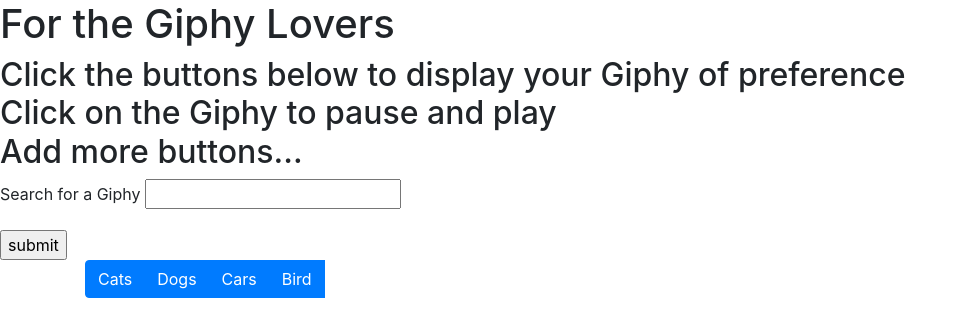
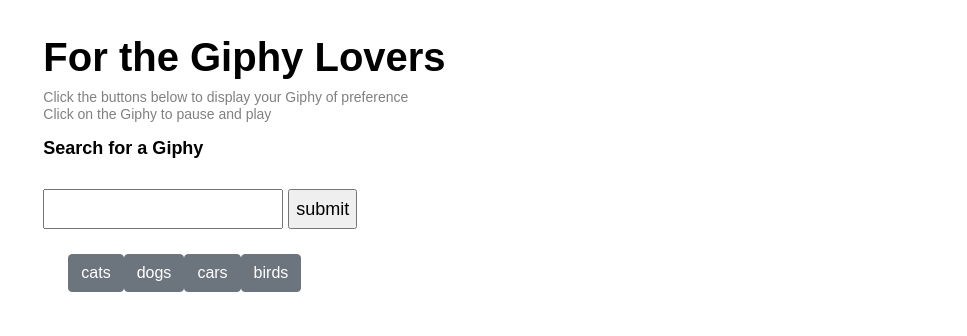
Before and after one commit to cesvg123/GiphyAPI, a plain HTML site: page index.html in a window 1280 px wide. Shown: the whole page, without its empty margins (0-967 px from the left). Drawn offline with nearby package versions, Linux system fonts and the light colour scheme.

Commit message:
update hw

```diff
--- a/assets/css/style.css
+++ b/assets/css/style.css
@@ -0,0 +1,29 @@
+body {
+    font-family: Arial, "Helvetica Neue", Helvetica, sans-serif;
+    font-size: 18px;
+    line-height: 34px;
+    color: black;
+    background-size: auto;
+    padding: 25pt;
+    margin-left: 10px;
+
+}
+
+h1 {
+    font-weight: bold;
+}
+
+h5 {
+    color: gray;
+    font-size: 14px;
+}
+
+.form-group {
+    font-weight: bold;
+}
+
+#myButtons {
+    padding: 25px;
+    margin: auto;
+
+}
--- a/assets/javascript/javascript.js
+++ b/assets/javascript/javascript.js
@@ -1,10 +1,10 @@
 $(document).ready(function () {
-    var topics = [];
-
+    var topics = ["cats", "dogs", "cars", "birds"];
+    displayButtons();
     function displayGiphyShow() {
         var x = $(this).data("search");
-        console.log(x);
-        var queryURL = "https://api.giphy.com/v1/gifs/search?q=" + x + "&api_key=BkaUZZWcFij6J7AoQj3WtPb1R2p9O6V9&limit=10";
+        // console.log(x);
+        var queryURL = "https://api.giphy.com/v1/gifs/search?q=" + x + "&api_key=Ea8ltjsv86UYOv8Lkpo81IO6zCWTc9ic&limit=10";
 
         $.ajax({
             url: queryURL,
@@ -14,30 +14,30 @@ $(document).ready(function () {
             var results = response.data;
             console.log(results);
             for (var i = 0; i < results.length; i++) {
-                var showDiv = $("<div class='col-md-4'/>");
-                //var showDiv = $("div");
-                //console.log(rating);
-                var defaultAnimatedSrc = results[i].embed_url;
+                var showDiv = $('<div class="col-md-4">');
+                var showImage = $("<img>");
                 //console.log(defaultAnimatedSrc);
-                var staticSrc = results[i].embed_url;
-                // console.log(staticSrc);
-                var showImage = $("<img/>");
+                var staticSrc = results[i].images.fixed_width_still.url;
+                var moveSrc = results[i].images.fixed_width.url;
+
                 //console.log(showImage);
-                var p = $("<p/>").append("Rating: " + results[i].rating);
+                var p = $("<p>").text("Rating: " + results[i].rating);
                 //console.log(p);
                 showImage.attr("src", staticSrc);
-                showImage.addClass("giphyPics");
+                showImage.addClass("image");
                 showImage.attr("data-state", "still");
                 showImage.attr("data-still", staticSrc);
-                showImage.attr("data-animate", defaultAnimatedSrc);
+                showImage.attr("data-animate", moveSrc);
                 showDiv.append(p);
                 showDiv.append(showImage);
-                $("#gifArea").append(showDiv);
+                $("#gifArea").prepend(showDiv);
             }
         });
     }
+
     $('#addShow').on('click', function (event) {
         event.preventDefault();
+        $('#myButtons').empty();
         var newShow = $('#giphyInput').val().trim();
         topics.push(newShow);
         $('#giphyInput').val('');
@@ -45,23 +45,22 @@ $(document).ready(function () {
     });
 
     function displayButtons() {
-        $('#myButtoms').empty();
         for (var i = 0; i < topics.length; i++) {
-            var buttom1 = $('<button class="btn btn-primary">');
-            buttom1.attr('id', 'show');
-            buttom1.attr('data-search', topics[i]);
-            buttom1.text(topics[i]);
-            $('#myButtons').append(buttom1);
+            var button1 = $('<button type="button" class="btn btn-secondary">');
+            button1.attr("id","show");
+            button1.attr('data-search', topics[i]);
+            button1.text(topics[i]);
+            $('#myButtons').append(button1);
         }
     }
 
-    displayButtons();
-    $(document).on('click', '#show', displayGiphyShow);
-    $(document).on('click', '.giphyPics', pausePlayedGifs);
+
+    $(document).on("click", "#show", displayGiphyShow);
+    $(document).on("click", ".image", pausePlayedGifs);
 
     function pausePlayedGifs() {
         var stateGifs = $(this).attr("data-state");
-        if (state === "still") {
+        if (stateGifs === "still") {
             $(this).attr("src", $(this).attr("data-animate"));
             $(this).attr("data-state", "animate");
         } else {
--- a/index.html
+++ b/index.html
@@ -5,13 +5,10 @@
     <meta charset="UTF-8">
     <meta name="viewport" content="width=device-width, initial-scale=1.0">
     <meta http-equiv="X-UA-Compatible" content="ie=edge">
-    <script src="https://cdnjs.cloudflare.com/ajax/libs/jquery/3.2.1/jquery.min.js"></script>
-    <script type="text/javascript" src="assets/javascript/javascript.js"></script>
-
     <link rel="stylesheet" href="assets/css/reset.css">
-    <link rel="stylesheet" href="assets/css/style.css">
     <link rel="stylesheet" href="https://stackpath.bootstrapcdn.com/bootstrap/4.3.1/css/bootstrap.min.css"
         integrity="sha384-ggOyR0iXCbMQv3Xipma34MD+dH/1fQ784/j6cY/iJTQUOhcWr7x9JvoRxT2MZw1T" crossorigin="anonymous">
+    <link rel="stylesheet" href="assets/css/style.css">
 
 
 </head>
@@ -19,40 +16,32 @@
 <body>
     <div>
         <h1> For the Giphy Lovers</h1>
-        <h2> Click the buttons below to display your Giphy of preference <br>Click on the Giphy to pause and play<br>Add
-            more buttons...</h2>
+        <h5> Click the buttons below to display your Giphy of preference <br>Click on the Giphy to pause and play</h5>
     </div>
 
     <form>
         <div class="form-group">
             <label for="giphyInput">Search for a Giphy</label>
+        </div>
+        <div>
             <input type="text" id="giphyInput">
+            <input id="addShow" type="submit" value="submit">
         </div>
-        <input id="addShow" type="submit" value="submit">
     </form>
 
-    <div class="row">
-        <div class="container">
-            <div class="btn-group inline pull-left">
-                <button class="btn btn-primary" id="show" data-search="cat">Cats</button>
-                <button class="btn btn-primary" id="show" data-search="dog">Dogs</button>
-                <button class="btn btn-primary" id="show" data-search="car">Cars</button>
-                <button class="btn btn-primary" id="show" data-search="bird">Bird</button>
-                <div id="myButtons"></div>
-            </div>
-        </div>
+    <div id="myButtons" class="container-fluid">
+        <!-- <div  class="btn inline pull-left">
+            </div> -->
     </div>
 
-    <div class="row">
-        <div class="container"></div>
+    <div class="container-fluid">
         <span>
-            <div id="gitArea"></div>
+            <div id="gifArea"></div>
         </span>
-
-
     </div>
 
-
+    <script src="https://cdnjs.cloudflare.com/ajax/libs/jquery/3.2.1/jquery.min.js"></script>
+    <script type="text/javascript" src="assets/javascript/javascript.js"></script>
 </body>
 
 </html>
```
